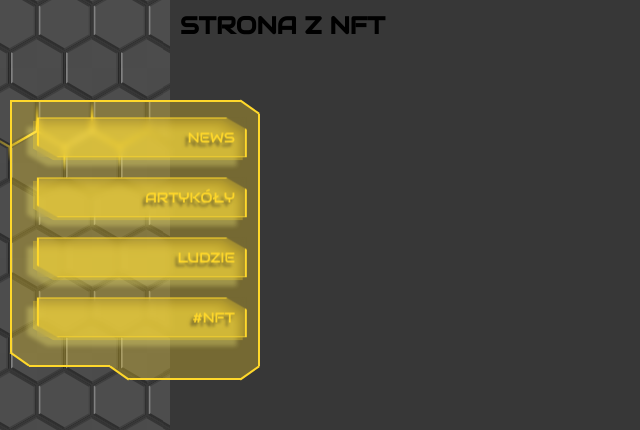
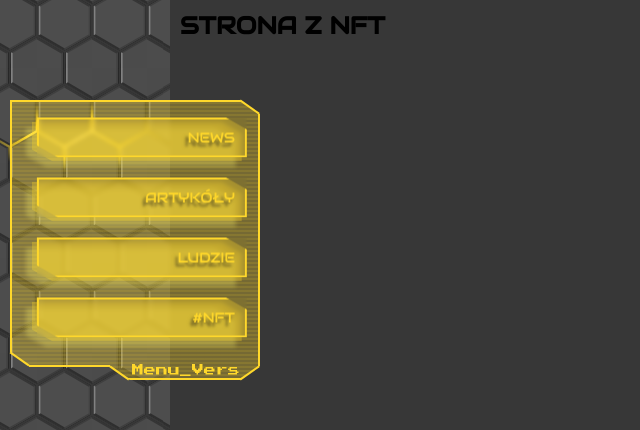
Before and after one commit to JanSzalanski/react_me_v2, a React (Create React App) app: page /nft in a window 1280 px wide. Shown: the top 430 px of the page, without its empty margins (0-640 px from the left). Built offline with nearby package versions, Linux system fonts and the light colour scheme; a web font is replaced by a local one.

Commit message:
more improvments in css

```diff
--- a/src/components/atoms/Button/Button.module.scss
+++ b/src/components/atoms/Button/Button.module.scss
@@ -6,7 +6,7 @@
   justify-content: right;
   align-items: center;
   color: var(--colorArticles);
-  text-shadow: -3px 4px 3px rgba(43, 41, 35, 0.521);
+  text-shadow: -3px 4px 3px rgba(24, 23, 22, 0.521);
   background-color: var(--colorArticlesB);
   width: var(--buttonWidth);
   height: var(--buttonHeight);
@@ -20,16 +20,16 @@
   transition: color 0.15s ease-out, transform 0.2s ease-out;
   border-left: 2px solid var(--colorArticles);
   border-right: 2px solid var(--colorArticles);
-  border-bottom: 1px solid var(--colorArticles);
-  border-top: 1px solid var(--colorArticles);
-  backdrop-filter: blur(3px);
+  border-bottom: 2px solid var(--colorArticles);
+  border-top: 2px solid var(--colorArticles);
+  backdrop-filter: blur(2px);
   // z-index: ;
 
   &:hover {
     animation-iteration-count: 1;
     animation-duration: 0.5s;
     animation-name: btnBlink;
-    transform: translate(-2px, 3px);
+    transform: translate(-3px, 4px);
   }
 }
 .button:hover + .glow {
@@ -46,8 +46,8 @@
   color: var(--colorArticles);
   background-color: var(--color-light-grey);
   text-shadow: none;
-  border-left: 1px solid var(--colorArticles);
-  border-right: 1px solid var(--colorArticles);
+  border-left: 2px solid var(--colorArticles);
+  border-right: 2px solid var(--colorArticles);
   backdrop-filter: none;
 
   &:hover {
@@ -73,9 +73,9 @@
 .glow {
   z-index: -1;
   position: absolute;
-  left: 6px;
-  top: 3px;
-  filter: drop-shadow(-6px 6px 2px rgb(255, 246, 126));
+  left: 5px;
+  top: 4px;
+  filter: drop-shadow(-6px 6px 2px rgba(255, 245, 112, 0.932));
   transition: all 0.25s ease-out;
 }
 
--- a/src/components/organisms/SideBar/SideBar.js
+++ b/src/components/organisms/SideBar/SideBar.js
@@ -48,12 +48,14 @@ const SideBar = (props) => {
       </div>
       <div className="sidebar"></div>
       <div className="borderMenuWrapper">
+        <div className="backgroundMenu"></div>
         <div className="cornerTopRight" />
         <div className="cornerBottomRight" />
         <div className="cornerMiddle" />
         <div className="cornerBottomLeft" />
         <div className="bottomLine" />
         <div className="borderMenu">
+          <h3 className="titleMenu">Menu_Vers</h3>
           <Menu
             newsPointer={newsHandler}
             articlePointer={articleHandler}
--- a/src/components/organisms/SideBar/SideBar.scss
+++ b/src/components/organisms/SideBar/SideBar.scss
@@ -97,8 +97,42 @@
   // outline: 2px solid var(--colorArticles);
   // outline-offset: 2px;
 }
+.backgroundMenu {
+  position: absolute;
+  top: 50%;
+  left: 50%;
+  transform: translate(-50%, -50%);
+  width: 250px;
+  height: 280px;
+  clip-path: polygon(0% 0%, 92% 0, 100% 5%, 100% 95%, 92% 100%, 48% 100%, 40% 95%, 8% 95%, 0 90%);
+  overflow: hidden;
+}
 
-.borderMenuCorners {
+.backgroundMenu::before {
+  content: ' ';
+  display: block;
+  position: absolute;
+  top: 0;
+  left: 0;
+  bottom: 0;
+  right: 0;
+  background: linear-gradient(to bottom, rgba(24, 0, 0, 0) 50%, var(--colorArticlesB) 50%);
+  background-size: 100% 4px;
+  z-index: 2;
+  pointer-events: none;
+  opacity: 0.4;
+}
+
+.titleMenu {
+  display: box;
+  position: absolute;
+  right: 18px;
+  bottom: 2px;
+  font-size: 1.2rem;
+  // text-transform: uppercase;
+  font-weight: 400;
+  font-family: var(--font-pixel);
+  color: var(--colorArticles);
 }
 
 .wrapper {
```
Also changed, not shown: src/components/atoms/Button/Button.module.css, src/components/organisms/SideBar/SideBar.css, 2 other files (tests, documents, lock files or other folders).
